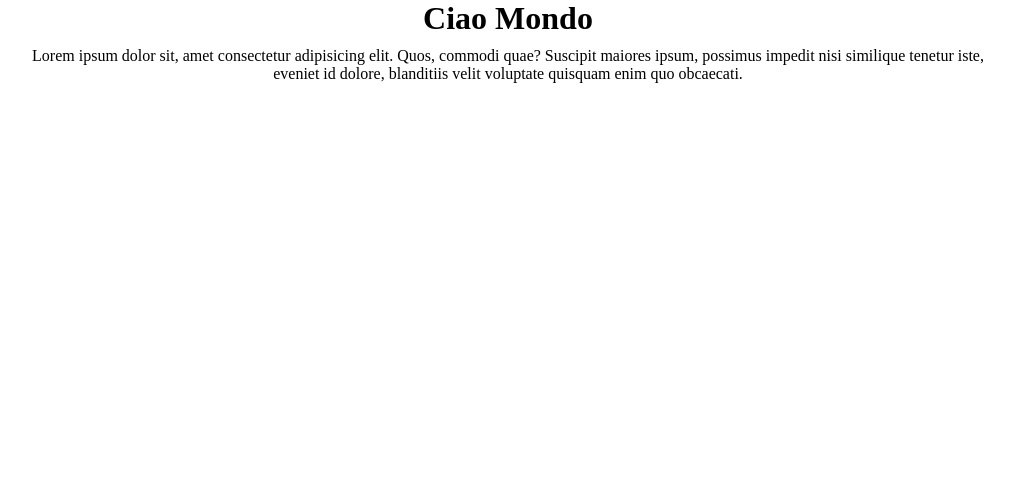
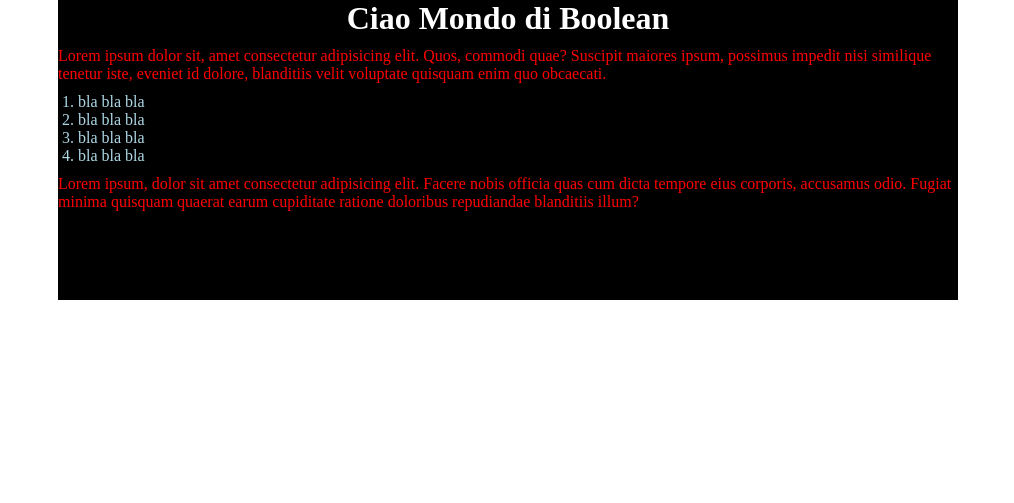
Before and after one commit to giovanni2299/htmlcss-hello, a plain HTML site: page index.html in a window 1280 px wide. Shown: the whole page, without its empty margins (132-1146 px from the left). Drawn offline with Linux system fonts and the light colour scheme.

Commit message:
ADD:oredred list+another p+few css decoretion

```diff
--- a/index.html
+++ b/index.html
@@ -8,9 +8,19 @@
 </head>
 <body>
     <div class="text-center">
-        <h1>Ciao Mondo</h1>
+        <h1>Ciao Mondo di Boolean</h1>
         <p>Lorem ipsum dolor sit, amet consectetur adipisicing elit. Quos, commodi quae? Suscipit maiores ipsum, possimus impedit nisi similique tenetur iste, eveniet id dolore, blanditiis velit voluptate quisquam enim quo obcaecati.</p>
+
+        <ol class="list">
+            <li>bla bla bla </li>
+            <li>bla bla bla </li>
+            <li>bla bla bla </li>
+            <li>bla bla bla </li>
+        </ol>
+        <p>Lorem ipsum, dolor sit amet consectetur adipisicing elit. Facere nobis officia quas cum dicta tempore eius corporis, accusamus odio. Fugiat minima quisquam quaerat earum cupiditate ratione doloribus repudiandae blanditiis illum?</p>
     </div>
+
+
 
 
 </body>
--- a/style.css
+++ b/style.css
@@ -6,11 +6,23 @@
 
 .text-center{
     margin: auto;
-    width: 1000px;
-    height: 500px;
+    width: 900px;
+    height: 300px;
+    background: black;
+}
+
+.text-center h1{
+    color: white;
     text-align: center;
 }
 
 .text-center p{
     margin-top: 10px;
+    color: red;
 }
+
+.list{
+    color: lightblue;
+    margin-top: 10px;
+    margin-left: 20px;
+}
```
